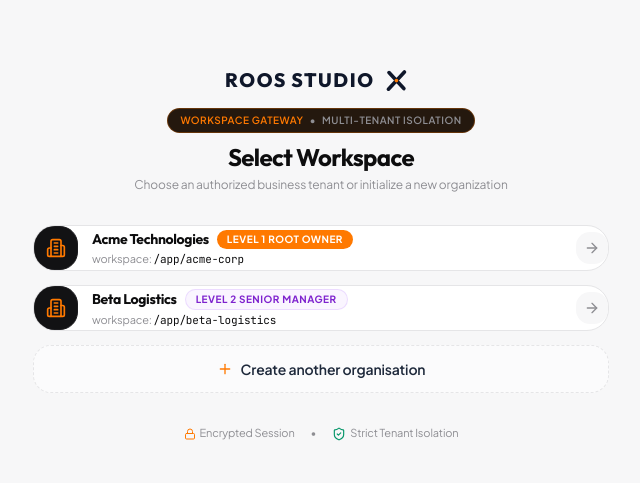
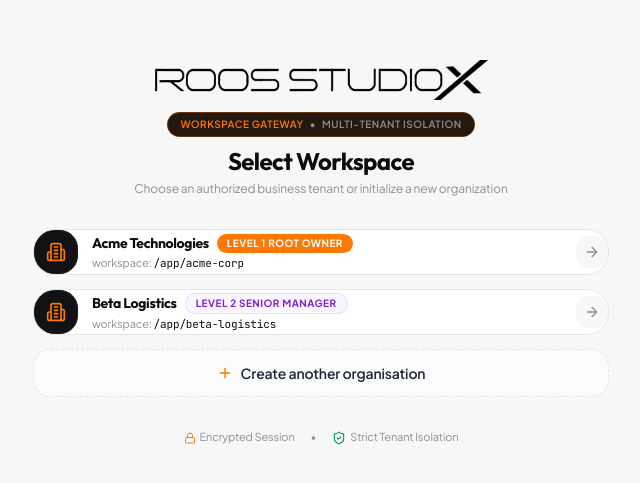
Before and after one commit to itsroosguy/roos-growth-os, a Next.js app: page /select-org in a window 1280 px wide. Shown: the part 147-630 px from the top of the page, without its empty margins (319-959 px from the left). Built offline with nearby package versions, Linux system fonts and the light colour scheme.

Commit message:
feat(branding): update to official ROOS STUDIOX logo asset (1.3x) with dark color overlay, clean auth header copy

```diff
--- a/src/app/(auth)/layout.tsx
+++ b/src/app/(auth)/layout.tsx
@@ -11,18 +11,10 @@ export default function AuthLayout({
     <div className="flex min-h-screen flex-col items-center justify-center bg-[#F7F7F8] p-4 sm:p-6 lg:p-8 selection:bg-[#FF7900] selection:text-white">
       <div className="w-full max-w-md">
         {/* Brand Header */}
-        <div className="mb-6 text-center flex flex-col items-center">
-          <div className="flex items-center justify-center mb-2.5">
+        <div className="mb-8 text-center flex flex-col items-center">
+          <div className="flex items-center justify-center">
             <RoosLogo variant="dark" size="lg" />
           </div>
-          <div className="inline-flex items-center gap-1.5 px-2.5 py-1 rounded-full bg-[#24180E] border border-[#FF7900]/30 text-[10px] font-semibold text-[#FF7900] uppercase tracking-wider mb-2">
-            <span>Growth OS</span>
-            <span className="text-[#8E8E93]">•</span>
-            <span className="text-[#8E8E93]">CRM & Automation</span>
-          </div>
-          <p className="text-xs text-[#8E8E93]">
-            Institutional WhatsApp CRM &amp; Commercial Pipeline Platform
-          </p>
         </div>
 
         {/* Content Card */}
--- a/src/app/(auth)/login/page.tsx
+++ b/src/app/(auth)/login/page.tsx
@@ -68,9 +68,6 @@ export default function LoginPage() {
     <Card className="border-[#E5E5E7] bg-white rounded-2xl shadow-xs overflow-hidden">
       <CardHeader className="space-y-1 p-6 pb-4">
         <CardTitle className="text-xl font-bold tracking-tight text-[#0D0D0E]">Sign in</CardTitle>
-        <CardDescription className="text-xs text-[#8E8E93]">
-          Access your business dashboard and WhatsApp CRM
-        </CardDescription>
       </CardHeader>
       <form onSubmit={handleLogin}>
         <CardContent className="space-y-4 px-6">
--- a/src/components/ui/roos-logo.tsx
+++ b/src/components/ui/roos-logo.tsx
@@ -14,20 +14,11 @@ export function RoosLogo({
   size = "md",
   collapsed = false,
 }: RoosLogoProps) {
-  const textColor =
-    variant === "white"
-      ? "#FFFFFF"
-      : variant === "dark"
-      ? "#0F172A"
-      : "#FF7900";
-
-  const orangeColor = "#FF7900";
-
   if (collapsed) {
     return (
       <div
         className={cn(
-          "flex items-center justify-center h-10 w-10 rounded-xl bg-[#161618] border border-[#232326] text-white font-black tracking-tight",
+          "flex items-center justify-center h-10 w-10 rounded-xl bg-[#161618] border border-[#232326] text-white font-black tracking-tight select-none",
           className
         )}
         title="ROOS STUDIOX"
@@ -38,55 +29,30 @@ export function RoosLogo({
     );
   }
 
-  // Exact vector wordmark matching the reference image header
+  // Exact logo dimensions (1024x123 aspect ratio ~ 8.32:1)
+  // Base website size was ~28px height, 1.3x is ~36px-40px height
+  const heightClass =
+    size === "sm"
+      ? "h-6 sm:h-7"
+      : size === "lg"
+      ? "h-9 sm:h-10" // ~36-40px (1.3x website scale)
+      : "h-7 sm:h-8";
+
+  const filterStyle =
+    variant === "white"
+      ? "brightness(0) invert(1)"
+      : variant === "orange"
+      ? "invert(54%) sepia(91%) saturate(2333%) hue-rotate(360deg) brightness(101%) contrast(106%)"
+      : "brightness(0)"; // Dark overlay
+
   return (
-    <div className={cn("flex items-center select-none", className)}>
-      <svg
-        viewBox="0 0 168 28"
-        fill="none"
-        xmlns="http://www.w3.org/2000/svg"
-        className={cn(
-          size === "sm" ? "h-5 w-auto" : size === "lg" ? "h-8 w-auto" : "h-6.5 w-auto"
-        )}
-      >
-        {/* R */}
-        <text
-          x="0"
-          y="20"
-          fill={textColor}
-          fontFamily='"Outfit", "Plus Jakarta Sans", -apple-system, sans-serif'
-          fontWeight="800"
-          fontSize="17"
-          letterSpacing="0.08em"
-        >
-          ROOS
-        </text>
-
-        {/* STUDIO */}
-        <text
-          x="58"
-          y="20"
-          fill={textColor}
-          fontFamily='"Outfit", "Plus Jakarta Sans", -apple-system, sans-serif'
-          fontWeight="800"
-          fontSize="17"
-          letterSpacing="0.08em"
-        >
-          STUDIO
-        </text>
-
-        {/* Stylized Signature X */}
-        <g transform="translate(142, 6)">
-          <path
-            d="M 1.5 1.5 L 14.5 15.5 M 15 1 L 1 16"
-            stroke={variant === "white" ? "#FFFFFF" : textColor}
-            strokeWidth="3.2"
-            strokeLinecap="round"
-          />
-          {/* Subtle Orange Accent on X Cross */}
-          <circle cx="8" cy="8.5" r="1.6" fill={orangeColor} />
-        </g>
-      </svg>
+    <div className={cn("relative inline-flex items-center select-none", className)}>
+      <img
+        src="/logo.png"
+        alt="ROOS STUDIOX"
+        className={cn("w-auto object-contain transition-all duration-200", heightClass)}
+        style={{ filter: filterStyle }}
+      />
     </div>
   );
 }
```
Also changed, not shown: public/logo.png (added).
